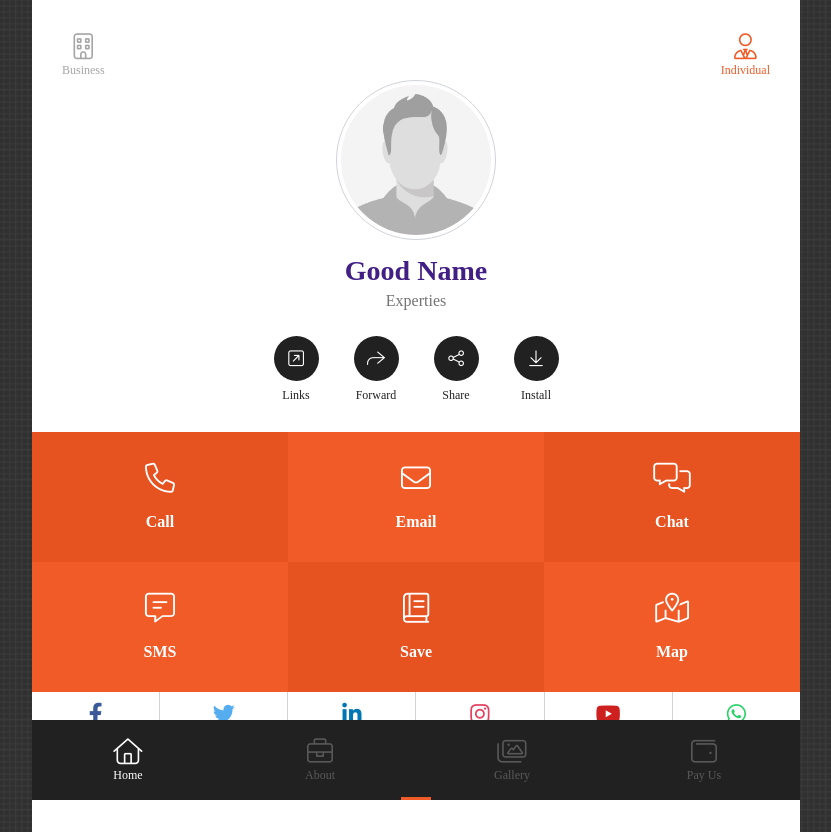
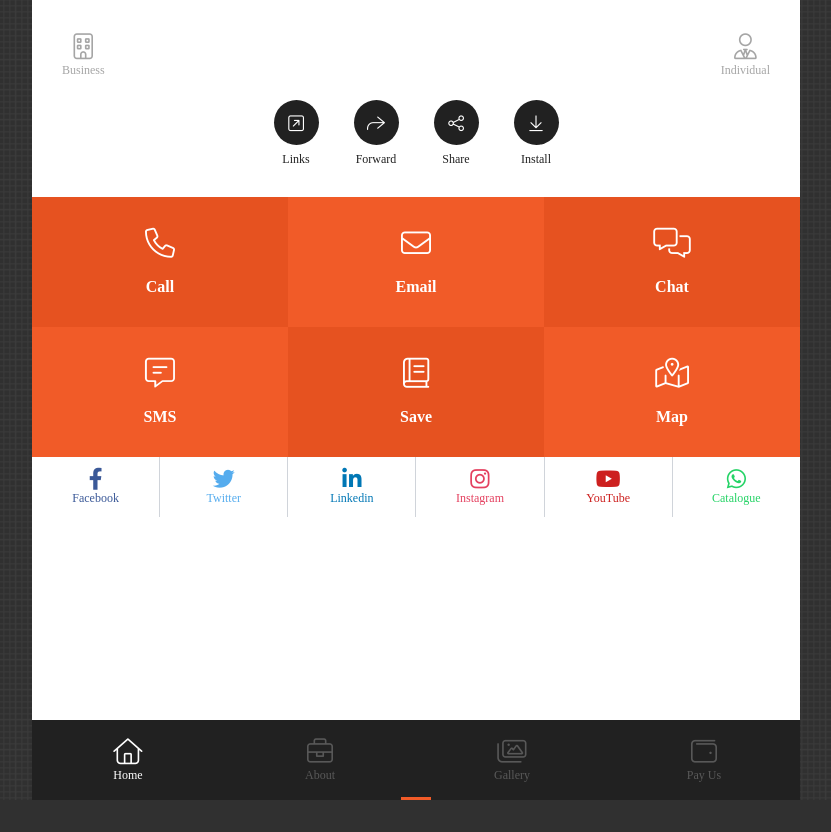
Before and after one commit to surajgd89/smartidy_react, a React (Create React App) app: page / in a window 1280 px wide. Shown: the whole page, without its empty margins (224-1055 px from the left). After the commit the page ends 800 px from the top, so only its background shows below. Built offline with nearby package versions, Linux system fonts and the light colour scheme.

Commit message:
update.....

```diff
--- a/src/App.js
+++ b/src/App.js
@@ -23,29 +23,18 @@ import UpiPaymentModal from './layout/modals/UpiPaymentModal';
 export default function App() {
 
 
-  // let [modalOpen, setModalOpen] = useState({
-  //   'VisitModal': false,
-  //   'ForwardModal': false,
-  //   'ShareModal': false,
-  //   'CallModal': false,
-  //   'EmailModal': false,
-  //   'ChatModal': false,
-  //   'SmsModal': false,
-  //   'UpiPaymentModal': false,
-  // });
+  let [modalOpen, setModalOpen] = useState({
+    VisitModal: false,
+    ForwardModal: false,
+    ShareModal: false,
+    CallModal: false,
+    EmailModal: false,
+    ChatModal: false,
+    SmsModal: false,
+    UpiPaymentModal: false,
+  });
 
-  let [VisitModal, setVisitModal] = useState(false);
-  let [ForwardModal, setForwardModal] = useState(false);
-  let [ShareModal, setShareModal] = useState(false);
-  let [CallModal, setCallModal] = useState(false);
-  let [EmailModal, setEmailModal] = useState(false);
-  let [ChatModal, setChatModal] = useState(false);
-  let [SmsModal, setSmsModal] = useState(false);
-  let [UpiPaymentModal, setUpiPaymentModal] = useState(false);
 
-  // useEffect(() => {
-  //   console.log(modalOpen.VisitModal)
-  // },[]);
 
 
   return (
@@ -55,26 +44,25 @@ export default function App() {
           <BrowserRouter>
             <Routes>
               <Route path="/" element={<Tabs />}>
-                <Route index element={<Home modal={{
-                  setVisitModal, setForwardModal, setShareModal,
-                  setCallModal, setEmailModal, setChatModal, setSmsModal
-                }} />} />
-                <Route path="about" element={<About modal={setShareModal} />} />
-                <Route path="gallery" element={<Gallery modal={setShareModal} />} />
-                <Route path="payus" element={<PayUs modal={{ setShareModal, setUpiPaymentModal }} />} />
+                <Route index element={<Home modal={setModalOpen} />} />
+                <Route path="about" element={<About modal={setModalOpen} />} />
+                <Route path="gallery" element={<Gallery modal={setModalOpen} />} />
+                <Route path="payus" element={<PayUs modal={setModalOpen} />} />
               </Route>
             </Routes>
           </BrowserRouter>
         </div>
 
-        {VisitModal && <VisitModal modal={setVisitModal} />}
-        {ForwardModal && <ForwardModal modal={setForwardModal} />}
-        {ShareModal && <ShareModal modal={setShareModal} />}
-        {CallModal && <CallModal modal={setCallModal} />}
-        {EmailModal && <EmailModal modal={setEmailModal} />}
-        {ChatModal && <ChatModal modal={setChatModal} />}
-        {SmsModal && <SmsModal modal={setSmsModal} />}
-        {UpiPaymentModal && <UpiPaymentModal modal={setUpiPaymentModal} />}
+
+
+        {modalOpen.VisitModal && <VisitModal modal={setModalOpen} />}
+        {modalOpen.ForwardModal && <ForwardModal modal={setModalOpen} />}
+        {modalOpen.ShareModal && <ShareModal modal={setModalOpen} />}
+        {modalOpen.CallModal && <CallModal modal={setModalOpen} />}
+        {modalOpen.EmailModal && <EmailModal modal={setModalOpen} />}
+        {modalOpen.ChatModal && <ChatModal modal={setModalOpen} />}
+        {modalOpen.SmsModal && <SmsModal modal={setModalOpen} />}
+        {modalOpen.UpiPaymentModal && <UpiPaymentModal modal={setModalOpen} />}
 
         <div className="page-loader"></div>
 
--- a/src/components/home/Home.js
+++ b/src/components/home/Home.js
@@ -1,19 +1,21 @@
-import ProfilePhotoDefault from '../../assets/images/profile-photo-default.jpg'
+import { useEffect, useState } from 'react';
+import ProfilePhotoDefault from '../../assets/images/profile-photo-default.jpg';
+import BusinessLogoDefault from '../../assets/images/business-logo-default.jpg';
 import './Home.scss';
 
 function Home(props) {
-   console.log(props)
-   let { setVisitModal } = props.modal;
+   let setModalOpen = props.modal;
 
-   //console.log(setVisitModal)
+   let [Profile, setProfile] = useState({ Business: false, Individual: false });
+
+
 
    return (
-
       <>
          <div className="page active" id="home">
             <div className="profile">
                <div className="top">
-                  <a href="#" data-target="#business" className="ripple-effect-1 ">
+                  <a href="#" onClick={(e) => { e.preventDefault(); setProfile({ Business: true }) }} className={`ripple-effect-1 ${Profile.Business && 'active'}`}>
                      <i className="fa-light fa-building"></i>
                      <span>
                         <label className="en">Business</label>
@@ -21,7 +23,7 @@ function Home(props) {
                         <label className="hn">व्यवसाय</label>
                      </span>
                   </a>
-                  <a href="#" data-target="#individual" className="ripple-effect-1 active">
+                  <a href="#" onClick={(e) => { e.preventDefault(); setProfile({ Individual: true }) }} className={`ripple-effect-1 ${Profile.Individual && 'active'}`}>
                      <i className="fa-light fa-user-tie"></i>
                      <span>
                         <label className="en">Individual</label>
@@ -31,8 +33,8 @@ function Home(props) {
                   </a>
                </div>
                <div className="middle circle">
-                  <div id="individual" className="profile-item active">
-                     <a className="image" href="#">
+                  {Profile.Individual && <div id="individual" className="profile-item">
+                     <a className="image" href="#" onClick={(e) => { e.preventDefault(); }}>
                         <img src={ProfilePhotoDefault} />
                      </a>
                      <div className=" head" id="individualName">
@@ -47,10 +49,13 @@ function Home(props) {
                            <label className="hn">विशेष कौशल्य</label>
                         </span>
                      </div>
-                  </div>
-                  <div id="business" className="profile-item ">
-                     <a className="image" href="#">
-                        <img src="./images/business-logo-default.jpg" />
+                  </div>}
+
+
+                  {Profile.Business &&
+                     <div id="business" className="profile-item">
+                        <a className="image" href="#" onClick={(e) => { e.preventDefault(); }}>
+                           <img src={BusinessLogoDefault} />
                         </a>
                         <div className="head" id="businessName">
                            <label className="en">Business Name</label>
@@ -74,10 +79,11 @@ function Home(props) {
                            </span>
                         </div>
                      </div>
+                  }
                </div>
 
                <div className="bottom">
-                  <a onClick={() => { setVisitModal(true) }} className="visit-us ripple-effect-1">
+                  <a href="#" onClick={(e) => { e.preventDefault(); setModalOpen({ VisitModal: true }) }} className="visit-us ripple-effect-1">
                      <div className="ico"><i className="fa-light fa-external-link-square"></i></div>
                      <div className="name">
                         <label className="en">Links</label>
@@ -85,7 +91,7 @@ function Home(props) {
                         <label className="hn">लिंक्स</label>
                      </div>
                   </a>
-                  <a onClick={() => { setForwardModal(true) }} className="share-one ripple-effect-1">
+                  <a href="#" onClick={(e) => { e.preventDefault(); setModalOpen({ ForwardModal: true }) }} className="share-one ripple-effect-1">
                      <div className="ico"><i className="fa-light fa-share"></i></div>
                      <div className="name">
                         <label className="en">Forward</label>
@@ -93,7 +99,7 @@ function Home(props) {
                         <label className="hn">फॉरवर्ड</label>
                      </div>
                   </a>
-                  <a onClick={() => { setShareModal(true) }} className="share-all ripple-effect-1">
+                  <a href="#" onClick={(e) => { e.preventDefault(); setModalOpen({ ShareModal: true }) }} className="share-all ripple-effect-1">
                      <div className="ico"><i className="fa-light fa-share-alt"></i></div>
                      <div className="name">
                         <label className="en">Share</label>
@@ -101,7 +107,7 @@ function Home(props) {
                         <label className="hn">शेअर</label>
                      </div>
                   </a>
-                  <a href="#" className="install-app ripple-effect-1">
+                  <a href="#" onClick={(e) => { e.preventDefault(); }} className="install-app ripple-effect-1">
                      <div className="ico"><i className="fa-light fa-arrow-to-bottom"></i></div>
                      <div className="name">
                         <label className="en">Install</label>
@@ -113,7 +119,7 @@ function Home(props) {
             </div>
 
             <div className="home-actions">
-               <a onClick={() => { setCallModal(true) }} className="ripple-effect-1">
+               <a href="#" onClick={(e) => { e.preventDefault(); setModalOpen({ CallModal: true }) }} className="ripple-effect-1">
                   <span>
                      <i className="fa-light fa-phone"></i>
                      <span>
@@ -123,7 +129,7 @@ function Home(props) {
                      </span>
                   </span>
                </a>
-               <a onClick={() => { setEmailModal(true) }} className="ripple-effect-1">
+               <a href="#" onClick={(e) => { e.preventDefault(); setModalOpen({ EmailModal: true }) }} className="ripple-effect-1">
                   <span>
                      <i className="fa-light fa-envelope"></i>
                      <span>
@@ -133,7 +139,7 @@ function Home(props) {
                      </span>
                   </span>
                </a>
-               <a onClick={() => { setChatModal(true) }} className="ripple-effect-1">
+               <a href="#" onClick={(e) => { e.preventDefault(); setModalOpen({ ChatModal: true }) }} className="ripple-effect-1">
                   <span>
                      <i className="fa-light fa-comments-alt"></i>
                      <span>
@@ -143,7 +149,7 @@ function Home(props) {
                      </span>
                   </span>
                </a>
-               <a onClick={() => { setSmsModal(true) }} className="ripple-effect-1">
+               <a href="#" onClick={(e) => { e.preventDefault(); setModalOpen({ SmsModal: true }) }} className="ripple-effect-1">
                   <span>
                      <i className="fa-light fa-comment-alt-lines"></i>
                      <span>
@@ -153,7 +159,7 @@ function Home(props) {
                      </span>
                   </span>
                </a>
-               <a className="add-to-contact ripple-effect-1">
+               <a href="#" onClick={(e) => { e.preventDefault() }} className="add-to-contact ripple-effect-1">
                   <span>
                      <i className="fa-light fa-book"></i>
                      <span>
@@ -163,7 +169,7 @@ function Home(props) {
                      </span>
                   </span>
                </a>
-               <a className="google-map ripple-effect-1">
+               <a href="#" onClick={(e) => { e.preventDefault() }} className="google-map ripple-effect-1">
                   <span>
                      <i className="fa-light fa-map-marked-alt"></i>
                      <span>
--- a/src/components/home/home.scss
+++ b/src/components/home/home.scss
@@ -59,12 +59,16 @@
             border: 0;
 
             .profile-item {
-                display: none;
+                animation: fadeIn 0.3s ease-in-out both;
 
-                &.active {
-                    display: block;
+                @keyframes fadeIn {
+                    0% {
+                        opacity: 0;
+                    }
+                    100% {
+                        opacity: 1;
+                    }
                 }
-
                 .image {
                     display: block;
                     margin: 0 auto;
--- a/src/layout/modals/CallModal.js
+++ b/src/layout/modals/CallModal.js
@@ -6,7 +6,7 @@ function CallModal(props) {
    return (
       <div className="modal-backdrop">
          <div className="modal">
-            <a className='close-modal' onClick={() => { setModalOpen({ 'CallModal': false }) }}><i className='fa-light fa-times'></i></a>
+            <a href="#" className='close-modal' onClick={(e) => { e.preventDefault(); setModalOpen({ 'CallModal': false }) }}><i className='fa-light fa-times'></i></a>
             <div className="modal-header">
                <div className="ico"><i className="fa-light fa-phone"></i></div>
                <div className="title">
--- a/src/layout/modals/VisitModal.js
+++ b/src/layout/modals/VisitModal.js
@@ -7,7 +7,7 @@ function VisitModal(props) {
 
       <div className="modal-backdrop">
          <div className="modal">
-            <a className='close-modal' onClick={() => { setModalOpen({ 'VisitModal': false }) }} ><i className='fa-light fa-times'></i></a>
+            <a href="#" className='close-modal' onClick={(e) => { e.preventDefault(); setModalOpen({ 'VisitModal': false }) }} ><i className='fa-light fa-times'></i></a>
             <div className="modal-header">
                <div className="ico"><i className="fa-light fa-external-link-square"></i></div>
                <div className="title">
--- a/src/layout/modals/modal.scss
+++ b/src/layout/modals/modal.scss
@@ -13,7 +13,7 @@
     display: flex;
     align-items: center;
     z-index: 3;
-    animation: fadeIn 0.5s ease-in-out 0.3s both;
+    animation: fadeIn 0.3s ease-in-out 0.2s both;
 
     @keyframes fadeIn {
         0% {
```
Lines whose indentation alone changed are shown as unchanged.
